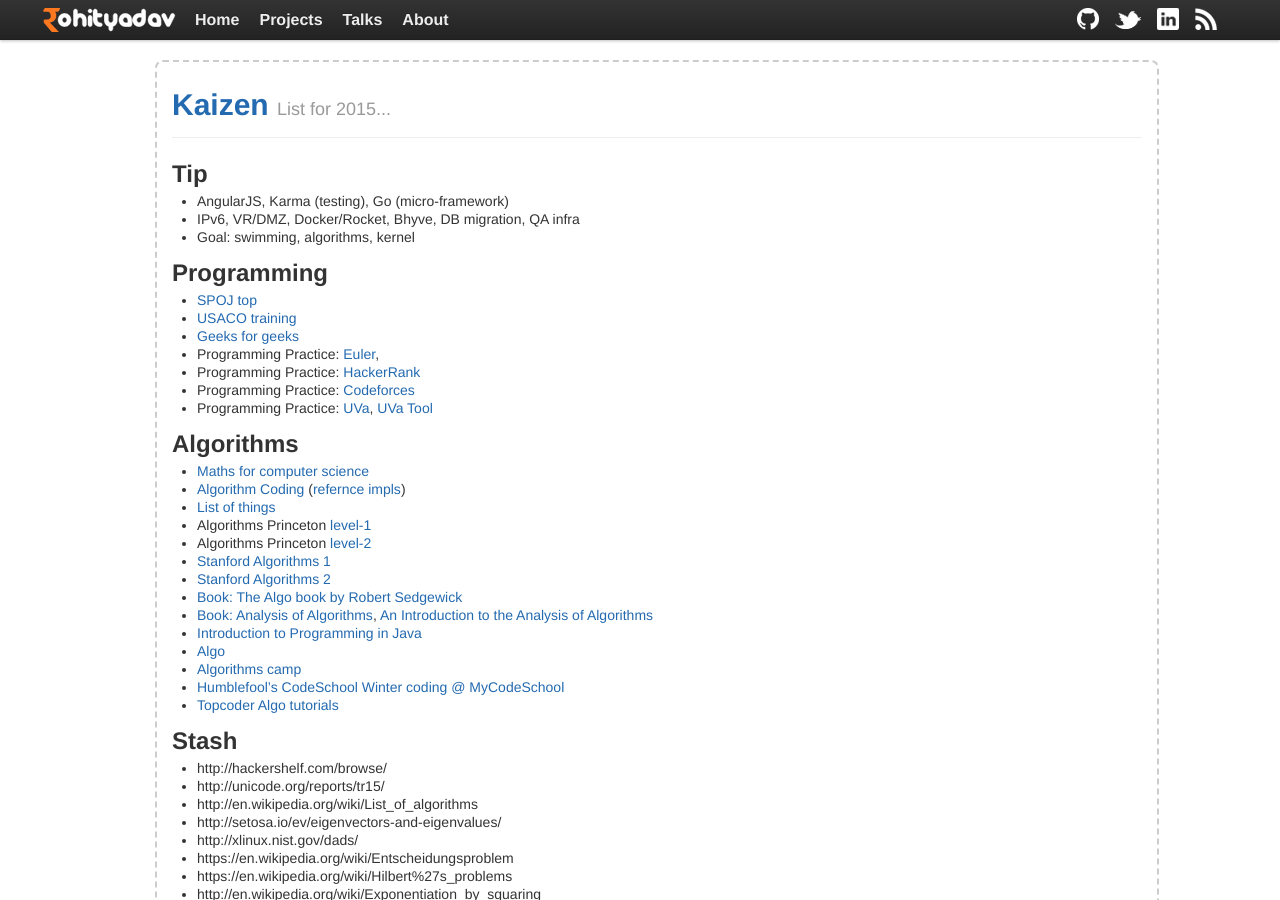
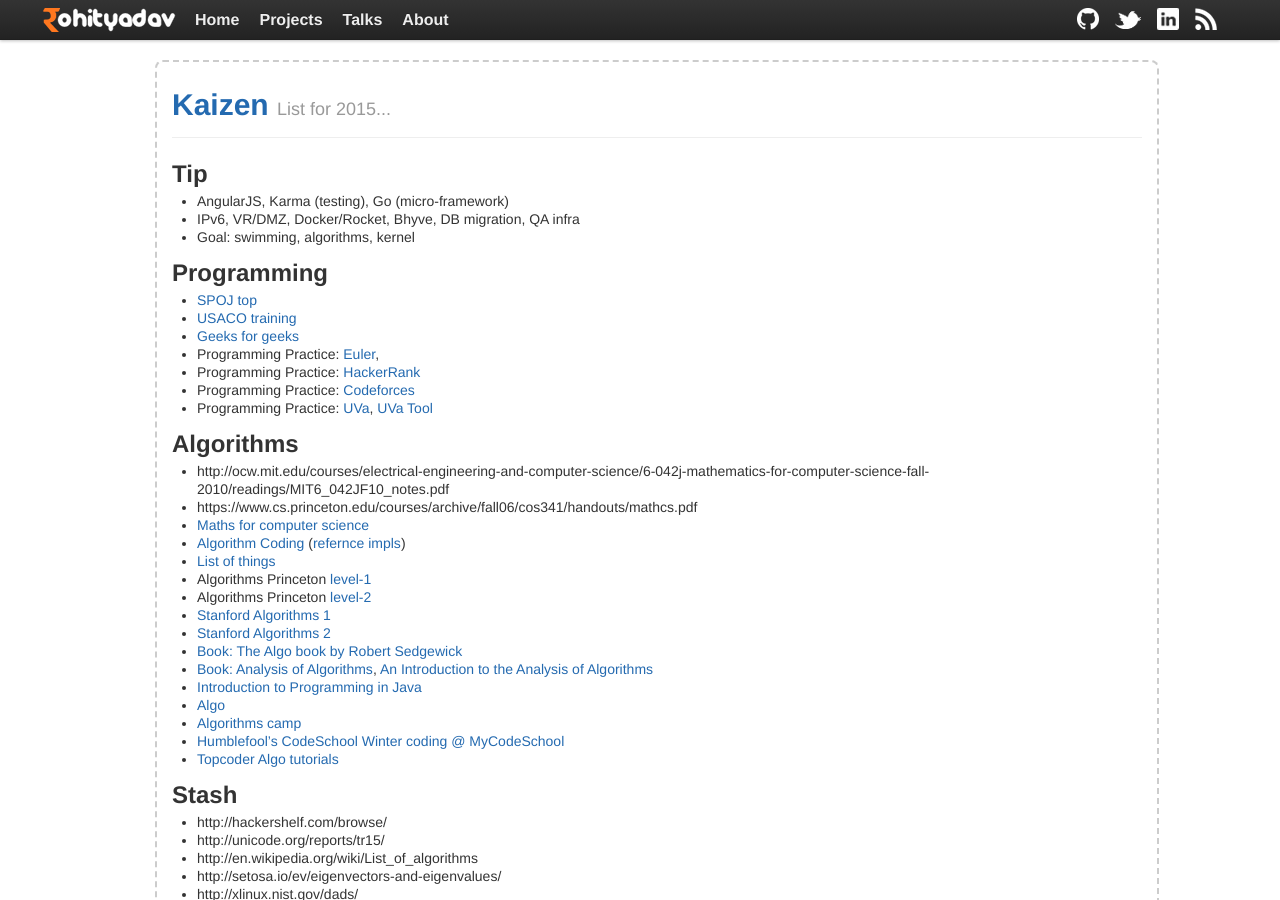
Before and after one commit to rohityadavcloud/rohityadavcloud.github.io, a Jekyll site: the page built from kaizen/index.markdown, in a window 1280 px wide and 900 px high. Built offline with Jekyll 4.4.1, drawn with Linux system fonts in a browser that asks for light colours; some of the changed lines change nothing that is shown.

Commit message:
ku
Signed-off-by: Rohit Yadav <rohit.yadav@shapeblue.com>

```diff
--- a/kaizen/index.markdown
+++ b/kaizen/index.markdown
@@ -22,6 +22,8 @@
 
 ## Algorithms
 
+- http://ocw.mit.edu/courses/electrical-engineering-and-computer-science/6-042j-mathematics-for-computer-science-fall-2010/readings/MIT6_042JF10_notes.pdf
+- https://www.cs.princeton.edu/courses/archive/fall06/cos341/handouts/mathcs.pdf
 - [Maths for computer science](http://ocw.mit.edu/courses/electrical-engineering-and-computer-science/6-042j-mathematics-for-computer-science-fall-2010/video-lectures/)
 - [Algorithm Coding](./algorithms.html) ([refernce impls](https://github.com/kennyledet/Algorithm-Implementations))
 - [List of things](http://discuss.codechef.com/questions/48877/data-structures-and-algorithms)
```
